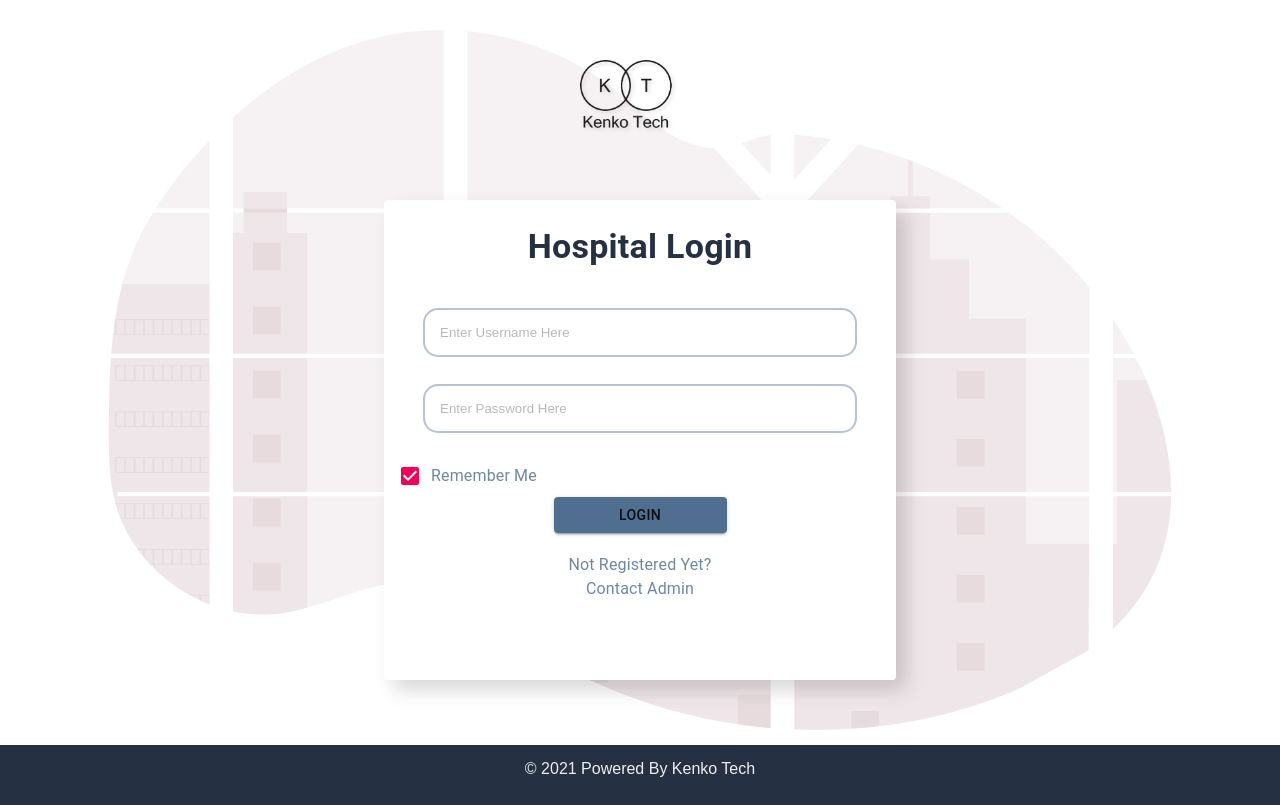
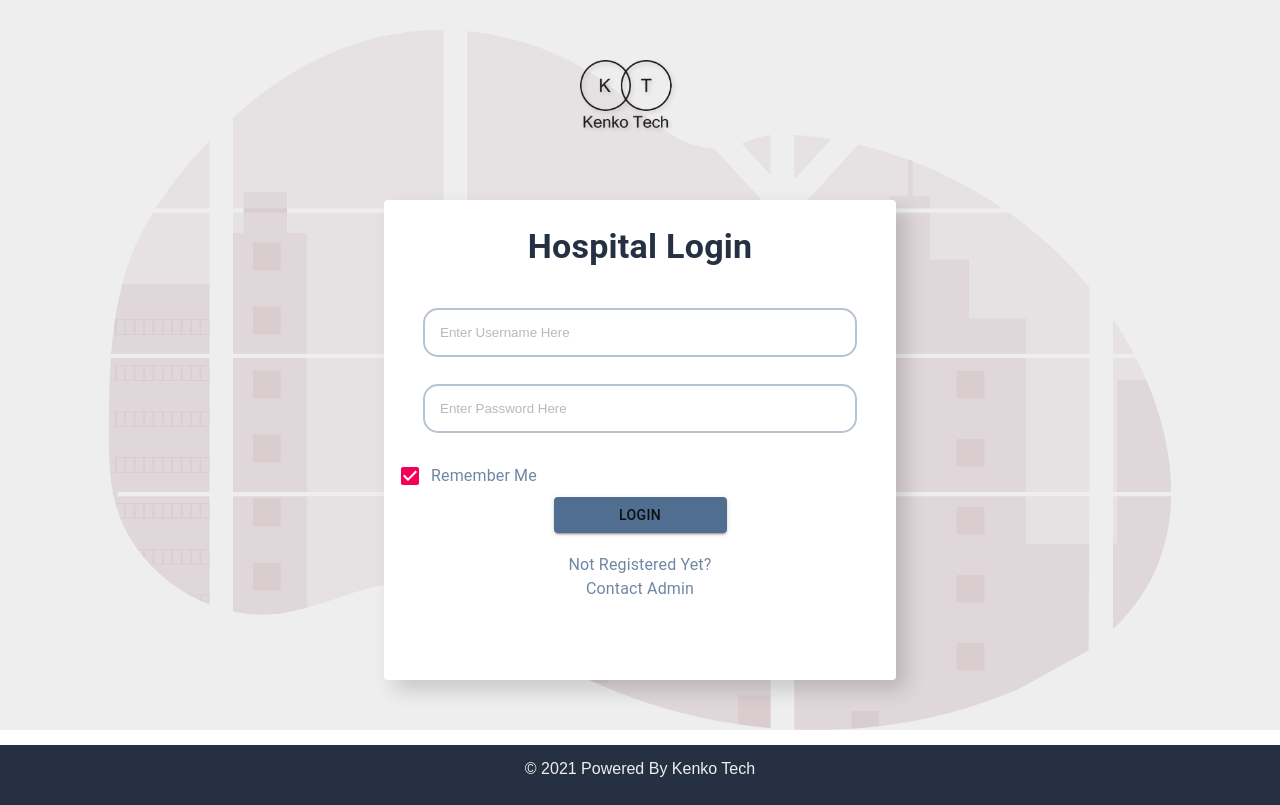
Before and after one commit to 1adityas/HMS, a React (Create React App) app: page / in a window 1280 px wide. Built offline with nearby package versions, Linux system fonts and the light colour scheme.

Commit message:
bg color

```diff
--- a/src/components/Login.css
+++ b/src/components/Login.css
@@ -1,3 +1,7 @@
+.lgin{
+    background-color: #EEEEEE;
+}
+
 .flex-container {
     display: flex;
     flex-wrap: wrap;
--- a/src/components/Login.js
+++ b/src/components/Login.js
@@ -6,7 +6,7 @@ import logo from '../logo main.png';
 function Login() {
 
     return (
-        <div>
+        <div className='lgin'>
 
 
         <div className="flex-container" >
```
